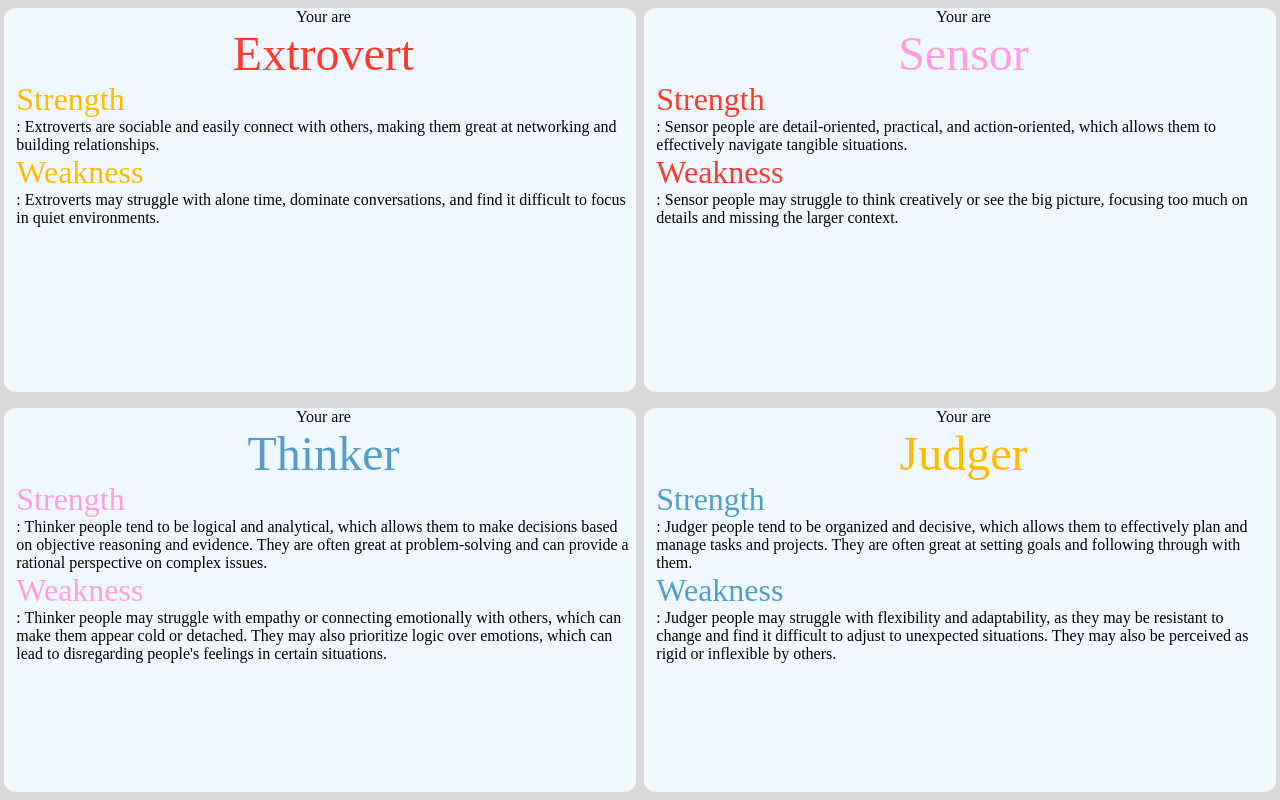
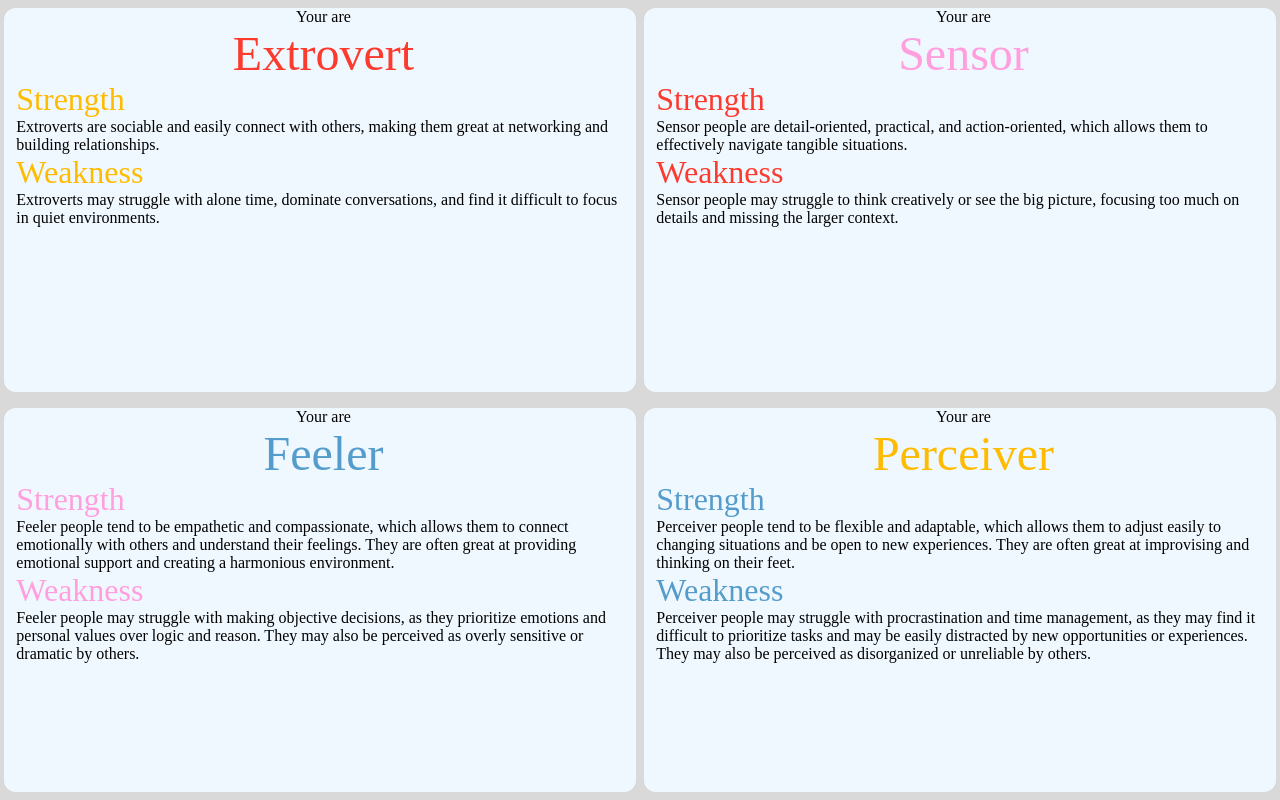
Before and after one commit to saurabhbhoir11/Personality-Type-Indicator-using-MBTI, a Flask app: page /testResult in a window 1280 px wide. Run offline with Flask 2, Linux system fonts and the light colour scheme; parts of the project's set-up code (start-up, migrations or seed data) failed here and were passed over.

Commit message:
final changes ig

```diff
--- a/app.py
+++ b/app.py
@@ -1,12 +1,12 @@
 import re
 from sklearn.feature_extraction.text import CountVectorizer, TfidfTransformer
 from flask import *
-import snscrape.modules.twitter as sntwitter
 import pandas as pd
 import nltk
 from nltk.corpus import stopwords
 import pickle
 from apify_client import ApifyClient
+from langdetect import detect
 
 nltk.download('stopwords')
 nltk.download('wordnet')
@@ -89,7 +89,9 @@ def home():
 def getTweets():
     if request.method == 'POST':
         twitter = request.form['twitter_id']
-        test = check_username(twitter)
+        twitter = str(twitter)
+        # test = check_username(twitter)
+        test = True
         if test:
             # Initialize the ApifyClient with your API token
             client = ApifyClient("apify_api_wjt7aOzxFZu7Ca4aVaYr2z4m6iX1rg0A0qfF")
@@ -98,18 +100,18 @@ def getTweets():
             run_input = {
                 "handle": [twitter],
                 "mode": "own",
-                "tweetsDesired": limit,
+                "tweetsDesired": 200,
                 "searchMode": "top",
-                "profilesDesired": 0,
+                "profilesDesired": 1,
                 "relativeToDate": "",
                 "relativeFromDate": "",
                 "proxyConfig": {"useApifyProxy": True},
                 "extendOutputFunction": """async ({ data, item, page, request, customData, Apify }) => {
-                  return item;
-                }""",
+              return item;
+            }""",
                 "extendScraperFunction": """async ({ page, request, addSearch, addProfile, _, addThread, addEvent, customData, Apify, signal, label }) => {
-                  await addSearch(`from:${request.input.handle[0]}`, { limit: request.input.tweetsDesired });
-                }""",
+
+            }""",
                 "customData": {},
                 "handlePageTimeoutSecs": 500,
                 "maxRequestRetries": 6,
@@ -122,15 +124,16 @@ def getTweets():
 
             # Fetch and concatenate actor results from the run's dataset (if there are any)
             for item in client.dataset(run["defaultDatasetId"]).iterate_items():
-                tweets += str(item["full_text"])
-
+                if is_english(item["full_text"]):
+                    tweets = tweets + format(item["full_text"]) + ' '
             tweets = preprocess(tweets)
             type = predict(tweets)
+            fullForm = getFullForm(type)
             adv, disadv = getAdvantages_Disadvantages(type)
 
             # Construct the HTML response string
             pr = f'<h1>{type}</h1><br><h1>{twitter}</h1><br><h1>{adv}<br>{disadv}</h1>'
-            return render_template('result2.html', type=type, advantages=adv, disadvantages=disadv)
+            return render_template('result2.html', type=type, advantages=adv, disadvantages=disadv, fullForm=fullForm)
 
         return redirect(url_for('home'))
 
@@ -240,7 +243,6 @@ def preprocess(tweets):
     tweets = re.sub(pattern, ' ', tweets)
     pattern = re.compile(r'[_+]')
     tweets = re.sub(pattern, ' ', tweets)
-
     # removing extra spaces from texts.
 
     pattern = re.compile('\s+')
@@ -667,15 +669,62 @@ def getQuestions(n):
     return curr_list, n
 
 
+def is_english(text):
+    try:
+        lang = detect(text)
+        if lang == 'en':
+            return True
+        else:
+            return False
+    except:
+        return False
+
+
+# def check_username(username):
+#    # Format the username with the @ symbol if it doesn't already have it
+#    if username[0] != '@':
+#        username = '@' + username
+#    # Use snscrape to search for the Twitter user with the given username
+#    query = f'{username} since_id:1'
+#    tweets = sntwitter.TwitterSearchScraper(query).get_items()
+#    # Check if any tweets were returned
+#    return any(True for tweet in tweets)
+
+
 def check_username(username):
-    # Format the username with the @ symbol if it doesn't already have it
-    if username[0] != '@':
-        username = '@' + username
-    # Use snscrape to search for the Twitter user with the given username
-    query = f'{username} since_id:1'
-    tweets = sntwitter.TwitterSearchScraper(query).get_items()
-    # Check if any tweets were returned
-    return any(True for tweet in tweets)
+    # Initialize the ApifyClient with your API token
+    client = ApifyClient("apify_api_wjt7aOzxFZu7Ca4aVaYr2z4m6iX1rg0A0qfF")
+    username = username
+    # Prepare the actor input with the user-provided handle
+    run_input = {
+        "handle": [username],
+        "mode": "own",
+        "tweetsDesired": 1,
+        "searchMode": "top",
+        "profilesDesired": 1,
+        "relativeToDate": "",
+        "relativeFromDate": "",
+        "proxyConfig": {"useApifyProxy": True},
+        "extendOutputFunction": """async ({ data, item, page, request, customData, Apify }) => {
+      return item;
+    }""",
+        "extendScraperFunction": """async ({ page, request, addSearch, addProfile, _, addThread, addEvent, customData, Apify, signal, label }) => {
+
+    }""",
+        "customData": {},
+        "handlePageTimeoutSecs": 500,
+        "maxRequestRetries": 6,
+        "maxIdleTimeoutSecs": 60,
+    }
+
+    # Run the actor and wait for it to finish
+    run = client.actor("quacker/twitter-scraper").call(run_input=run_input)
+
+    # Fetch the actor results from the run's dataset (if there are any)
+    for item in client.dataset(run["defaultDatasetId"]).iterate_items():
+        if item["full_text"]:
+            return True
+    return False
 
 
 if __name__ == "__main__":
--- a/templates/getTweets.html
+++ b/templates/getTweets.html
@@ -36,7 +36,7 @@
               </div>
               <button
                 style="width: 100%"
-                type="button"
+                type="Submit"
                 class="button"
                 onclick="this.classList.toggle('button--loading')"
               >
--- a/templates/result.html
+++ b/templates/result.html
@@ -15,86 +15,60 @@
         <div class="part1">
             <div class="main_heading">
                 <p style="text-align: center;">
-                    Your are<br><span style="font-size: 3em; color: #fc3a2e;">Extrovert</span>
+                    Your are<br><span style="font-size: 3em; color: #fc3a2e;">{{results[0]}}</span>
                 </p>
             </div>
             <div class="uska_des">
                 <p>
-                <aside style="color: #ffbb00; font-size: 2em;">Strength</aside>: Extroverts are sociable and easily
-                connect with others, making
-                them great
-                at networking and building relationships.
+                <aside style="color: #ffbb00; font-size: 2em;">Strength</aside>{{strengths[0]}}
                 </p>
                 <p>
-                <aside style="color: #ffbb00; font-size: 2em;">Weakness</aside>: Extroverts may struggle with alone
-                time, dominate
-                conversations, and find
-                it difficult to focus in quiet environments.
+                <aside style="color: #ffbb00; font-size: 2em;">Weakness</aside>{{weaknesses[0]}}
                 </p>
             </div>
         </div>
         <div class="part1">
             <div class="main_heading">
                 <p style="text-align: center;">
-                    Your are<br><span style="font-size: 3em; color: #ff9fde;">Sensor</span>
+                    Your are<br><span style="font-size: 3em; color: #ff9fde;">{{results[1]}}</span>
                 </p>
             </div>
             <div class="uska_des">
                 <p>
-                <aside style="color: #fc3a2e; font-size: 2em;">Strength</aside>: Sensor people are detail-oriented,
-                practical, and
-                action-oriented, which
-                allows them to effectively navigate tangible situations.
+                <aside style="color: #fc3a2e; font-size: 2em;">Strength</aside>{{strengths[1]}}
                 </p>
                 <p>
-                <aside style="color: #fc3a2e; font-size: 2em;">Weakness</aside>: Sensor people may struggle to think
-                creatively or see the big
-                picture,
-                focusing too much on details and missing the larger context.
+                <aside style="color: #fc3a2e; font-size: 2em;">Weakness</aside>{{weaknesses[1]}}
                 </p>
             </div>
         </div>
         <div class="part1">
             <div class="main_heading">
                 <p style="text-align: center;">
-                    Your are<br><span style="font-size: 3em; color: #549ccb;">Thinker</span>
+                    Your are<br><span style="font-size: 3em; color: #549ccb;">{{results[2]}}</span>
                 </p>
             </div>
             <div class="uska_des">
                 <p>
-                <aside style="color: #ff9fde; font-size: 2em;">Strength</aside>: Thinker people tend to be logical and
-                analytical, which allows
-                them to make decisions based on objective reasoning and evidence. They are often great
-                at problem-solving and can provide a rational perspective on complex issues.
+                <aside style="color: #ff9fde; font-size: 2em;">Strength</aside>{{strengths[2]}}
                 </p>
                 <p>
-                <aside style="color: #ff9fde; font-size: 2em;">Weakness</aside>: Thinker people may struggle with
-                empathy or connecting
-                emotionally with others, which can make them appear cold or detached. They may also
-                prioritize logic over emotions, which can lead to disregarding people's feelings in
-                certain situations.
+                <aside style="color: #ff9fde; font-size: 2em;">Weakness</aside>{{weaknesses[2]}}
                 </p>
             </div>
         </div>
         <div class="part1">
             <div class="main_heading">
                 <p style="text-align: center;">
-                    Your are<br><span style="font-size: 3em; color: #ffbb00;">Judger</span>
+                    Your are<br><span style="font-size: 3em; color: #ffbb00;">{{results[3]}}</span>
                 </p>
             </div>
             <div class="uska_des">
                 <p>
-                <aside style="color: #549ccb; font-size: 2em;">Strength</aside>: Judger people tend to be organized and
-                decisive, which allows
-                them to effectively plan and manage tasks and projects. They are often great at setting
-                goals and following through with them.
+                <aside style="color: #549ccb; font-size: 2em;">Strength</aside>{{strengths[3]}}
                 </p>
                 <p>
-                <aside style="color: #549ccb; font-size: 2em;">Weakness</aside>: Judger people may struggle with
-                flexibility and adaptability,
-                as they may be resistant to change and find it difficult to adjust to unexpected
-                situations. They may also be perceived as rigid or inflexible by others.
-                </p>
+                <aside style="color: #549ccb; font-size: 2em;">Weakness</aside>{{weaknesses[3]}}
             </div>
         </div>
 </body>
--- a/templates/result2.html
+++ b/templates/result2.html
@@ -20,7 +20,7 @@
         <div class="main_personality">
             <p>{{type}}<br>
             <!-- add if else statment here for appropiate output -->
-            Extrovert,Intutive,Feelers,Judgers
+            {{fullForm[0]}}, {{fullForm[1]}}, {{fullForm[2]}}, {{fullForm[3]}}
         </p>
         </div>
         <div class="strenght">
--- a/test_tweets.py
+++ b/test_tweets.py
@@ -10,7 +10,7 @@ handle = input("Enter a Twitter handle to scrape: ")
 run_input = {
     "handle": [handle],
     "mode": "own",
-    "tweetsDesired": 5,
+    "tweetsDesired": 200,
     "searchMode": "top",
     "profilesDesired": 1,
     "relativeToDate": "",
@@ -34,7 +34,7 @@ tweets = ''
 
 # Fetch and concatenate actor results from the run's dataset (if there are any)
 for item in client.dataset(run["defaultDatasetId"]).iterate_items():
-    tweets += str(item["full_text"])
+    tweets += format(item["full_text"])
 
 # Print the final concatenated string
 print(tweets)
```
